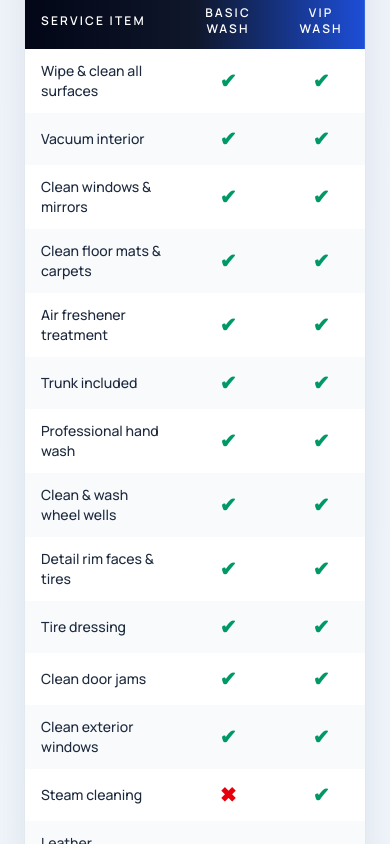
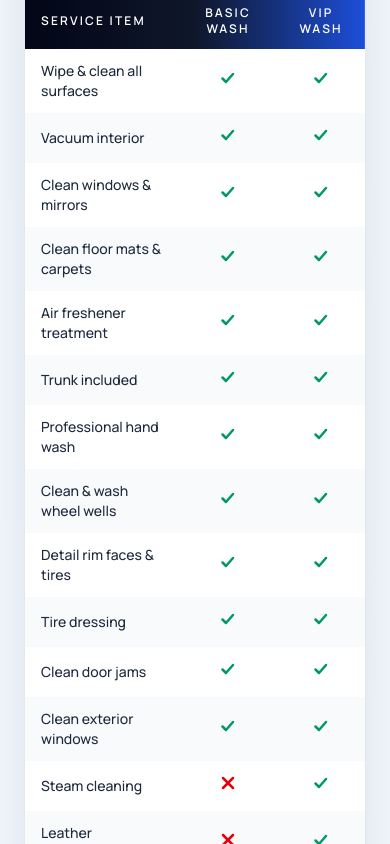
Before and after one commit to Ayovex/comeup-detailing, a Next.js app: page / in a window 390 px wide. Shown: the part 5020-5864 px from the top of the page. Built offline with nearby package versions, Linux system fonts and the light colour scheme; no server answers.

Commit message:
Fix mobile comparison icons

```diff
--- a/app/page.tsx
+++ b/app/page.tsx
@@ -112,10 +112,41 @@ const socialLinks = [
 ];
 
 function PackageMark({ active }: { active: boolean }) {
-  return active ? (
-    <span className="text-xl font-black text-emerald-600">✔</span>
-  ) : (
-    <span className="text-xl font-black text-red-600">✖</span>
+  if (active) {
+    return (
+      <span className="inline-flex items-center justify-center text-emerald-600">
+        <svg
+          aria-hidden="true"
+          viewBox="0 0 20 20"
+          className="h-5 w-5"
+          fill="none"
+          stroke="currentColor"
+          strokeWidth="2.5"
+          strokeLinecap="round"
+          strokeLinejoin="round"
+        >
+          <path d="M4.5 10.5l3.5 3.5 7-8" />
+        </svg>
+      </span>
+    );
+  }
+
+  return (
+    <span className="inline-flex items-center justify-center text-red-600">
+      <svg
+        aria-hidden="true"
+        viewBox="0 0 20 20"
+        className="h-5 w-5"
+        fill="none"
+        stroke="currentColor"
+        strokeWidth="2.5"
+        strokeLinecap="round"
+        strokeLinejoin="round"
+      >
+        <path d="M5 5l10 10" />
+        <path d="M15 5L5 15" />
+      </svg>
+    </span>
   );
 }
 
```
